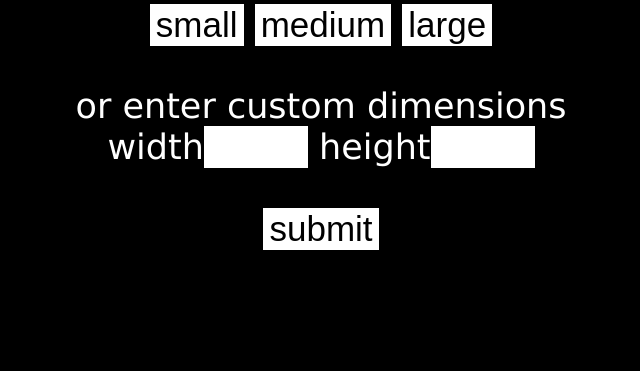
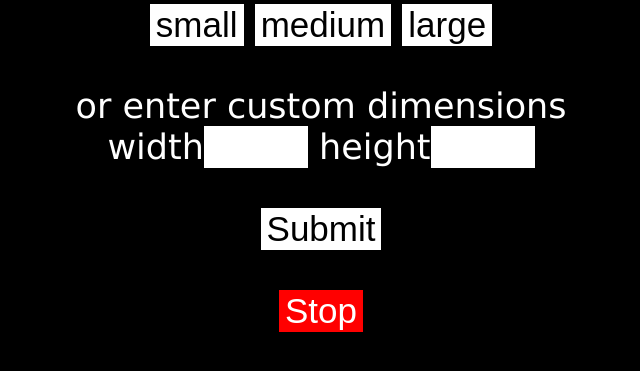
Before and after one commit to tgavin1997/capstone_TTM_technologies, a Flask app: page / in a window 1280 px wide. Shown: the part 194-565 px from the top of the page, without its empty margins (319-959 px from the left). Run offline with Flask 2, Linux system fonts and the light colour scheme.

Commit message:
added a stop button and a stop function in app.py.
The stop button will be for stopping the machine if need be. Code
for actually stopping the device needs to be implemented.

```diff
--- a/app.py
+++ b/app.py
@@ -11,12 +11,17 @@ def root():
 @app.route("/submit", methods=['GET', 'POST'])
 def submit():
   points = int(request.args.get('points'))
-  length = int(request.args.get('length'))
+  length = int(request.args.get('height'))
   width = int(request.args.get('width'))
   print("Number of points: " + str(points) + ", length: " + str(length) + " width: " + str(width))
   bar = tlm.num_pts(length, width, points)
   tlm.ikin(bar[0], bar[1])
   return render_template('index.html')
 
+@app.route("/stop", methods=['GET', 'POST'])
+def stop():
+  print("Suspend operation")
+  return render_template('index.html')
+
 if __name__ == "__main__":
   app.run()
--- a/templates/index.html
+++ b/templates/index.html
@@ -15,11 +15,11 @@
         width: 30px;
         height: 30px;
       }
-      .button {
+      .button , .Stop {
         font-size: 35px;
         border: none;
         background-color: white;
-        color: black:
+        color: black;
       }
       .selected {
         font-size: 35px;
@@ -32,7 +32,12 @@
         font-size: 35px;
         border: none;
         background-color: white;
-        color: black:
+        color: black;
+      }
+      .Stop {
+        color: white;
+        background-color: red;
+        margin: 40px;
       }
     </style>
   </head>
@@ -51,7 +56,9 @@
     width<input type="text" onclick='resetButtons()'class='textForm' id='width' value=''>
     height<input type="text" onclick='resetButtons()' class='textForm' id='height' value=''><br>
     <br>
-    <button class='button' onclick="submit()">submit</button>
+    <button class='button' onclick="submit()">Submit</button>
+    <br>
+    <button class='Stop' onclick="stop()">Stop</button>
     <script>
       var width = 0;
       var height = 0;
@@ -107,6 +114,15 @@
         }
         xhttp.send();
       }
+      function stop() {
+        var xhttp = new XMLHttpRequest();
+        xhttp.onreadystatechange = function() {
+          if(this.readyState == 4 && this.status == 200){
+          }
+        };
+        xhttp.open("GET", "/stop", true);
+        xhttp.send();
+      }
     </script>
   </body>
 </html>
```
Also changed, not shown: 3 other files. Lines whose indentation alone changed are shown as unchanged.
